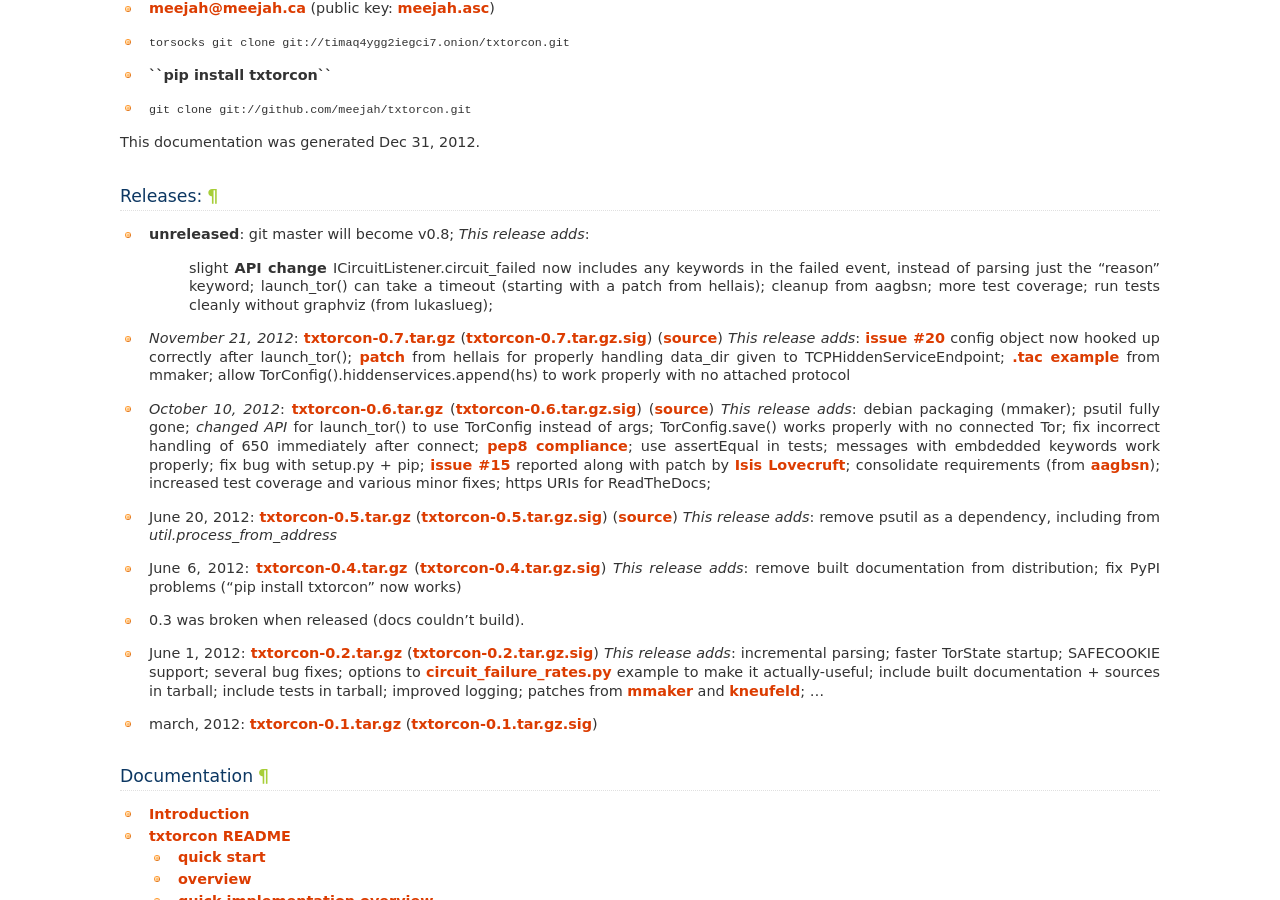
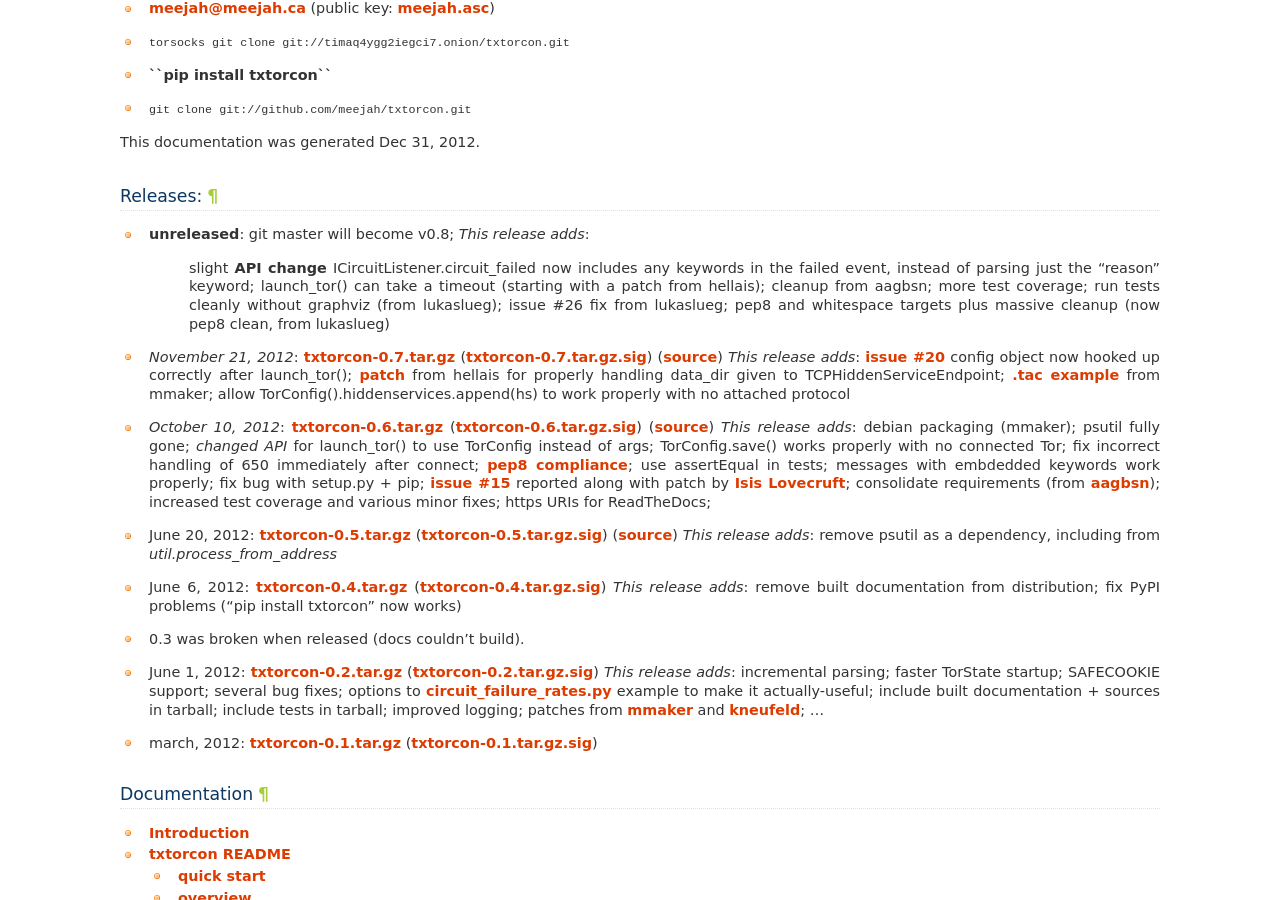
Before and after one commit to meejah/txtorcon, a Sphinx documentation site: the page built from docs/index.rst, in a window 1280 px wide and 900 px high, scrolled down 842 px. Built offline with Sphinx 7.4.7, drawn with Linux system fonts in a browser that asks for light colours.

Commit message:
notes about lukaslueg's recent fixes

```diff
--- a/docs/index.rst
+++ b/docs/index.rst
@@ -53,6 +53,8 @@
    cleanup from aagbsn;
    more test coverage;
    run tests cleanly without graphviz (from lukaslueg);
+   issue #26 fix from lukaslueg;
+   pep8 and whitespace targets plus massive cleanup (now pep8 clean, from lukaslueg)
 
 - *November 21, 2012*: `txtorcon-0.7.tar.gz <https://timaq4ygg2iegci7.onion/txtorcon-0.7.tar.gz>`_ (`txtorcon-0.7.tar.gz.sig <https://timaq4ygg2iegci7.onion/txtorcon-0.7.tar.gz.sig>`_) (`source <https://github.com/meejah/txtorcon/tarball/v0.7>`_)
   *This release adds*:
```
